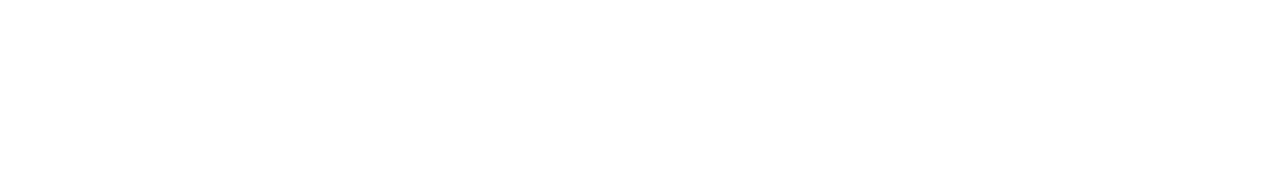
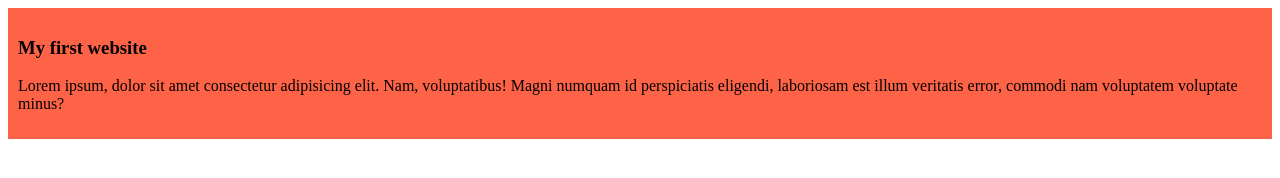
Before and after one commit to ABIRHS/my-first-github-repo-2, a plain HTML site: page index.html in a window 1280 px wide. Drawn offline with Linux system fonts and the light colour scheme.

Commit message:
added first blog

```diff
--- /dev/null
+++ b/Styles/blog.css
@@ -0,0 +1,4 @@
+div {
+  background-color: tomato;
+  padding: 10px;
+}
--- a/index.html
+++ b/index.html
@@ -4,6 +4,16 @@
     <meta charset="UTF-8" />
     <meta name="viewport" content="width=device-width, initial-scale=1.0" />
     <title>Document</title>
+    <link rel="stylesheet" href="Styles/blog.css" />
   </head>
-  <body></body>
+  <body>
+    <div>
+      <h3>My first website</h3>
+      <p>
+        Lorem ipsum, dolor sit amet consectetur adipisicing elit. Nam,
+        voluptatibus! Magni numquam id perspiciatis eligendi, laboriosam est
+        illum veritatis error, commodi nam voluptatem voluptate minus?
+      </p>
+    </div>
+  </body>
 </html>
```
